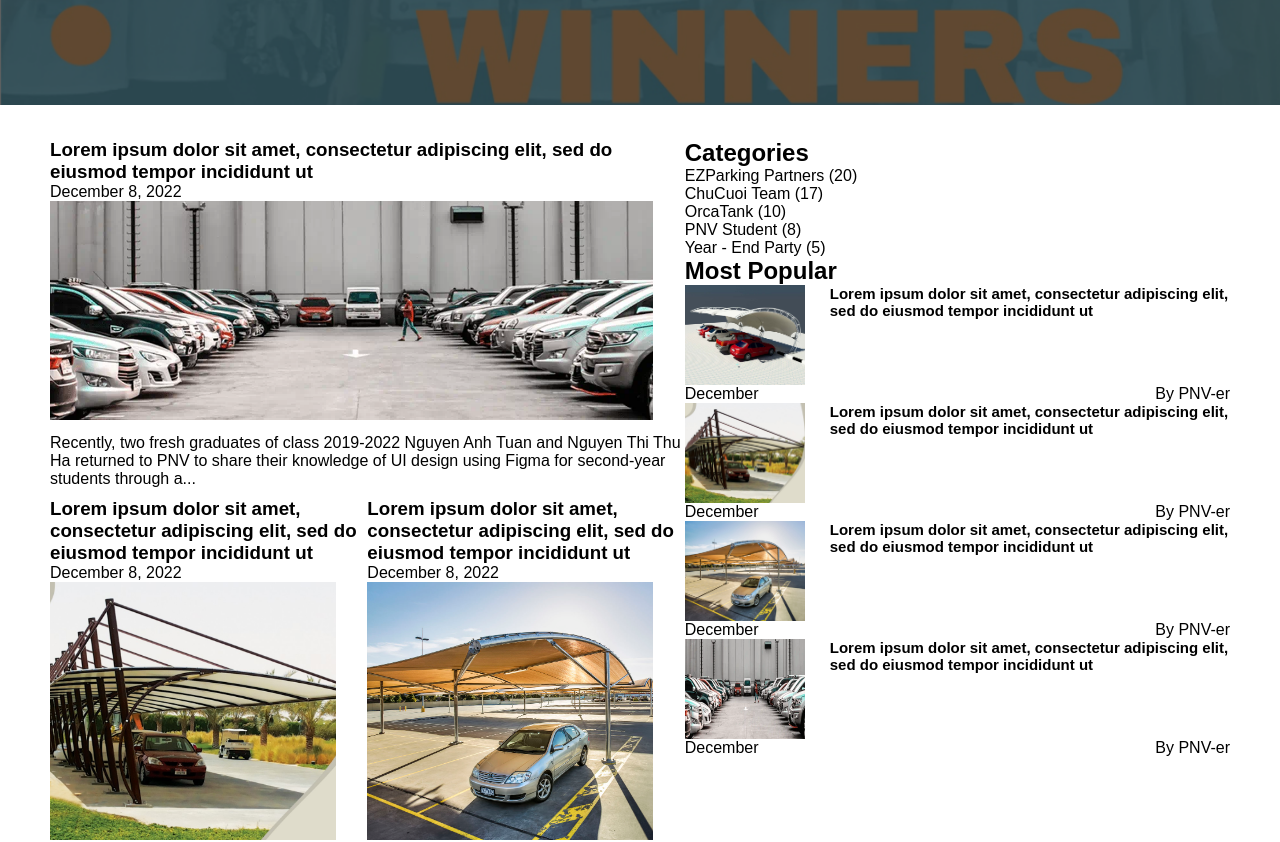
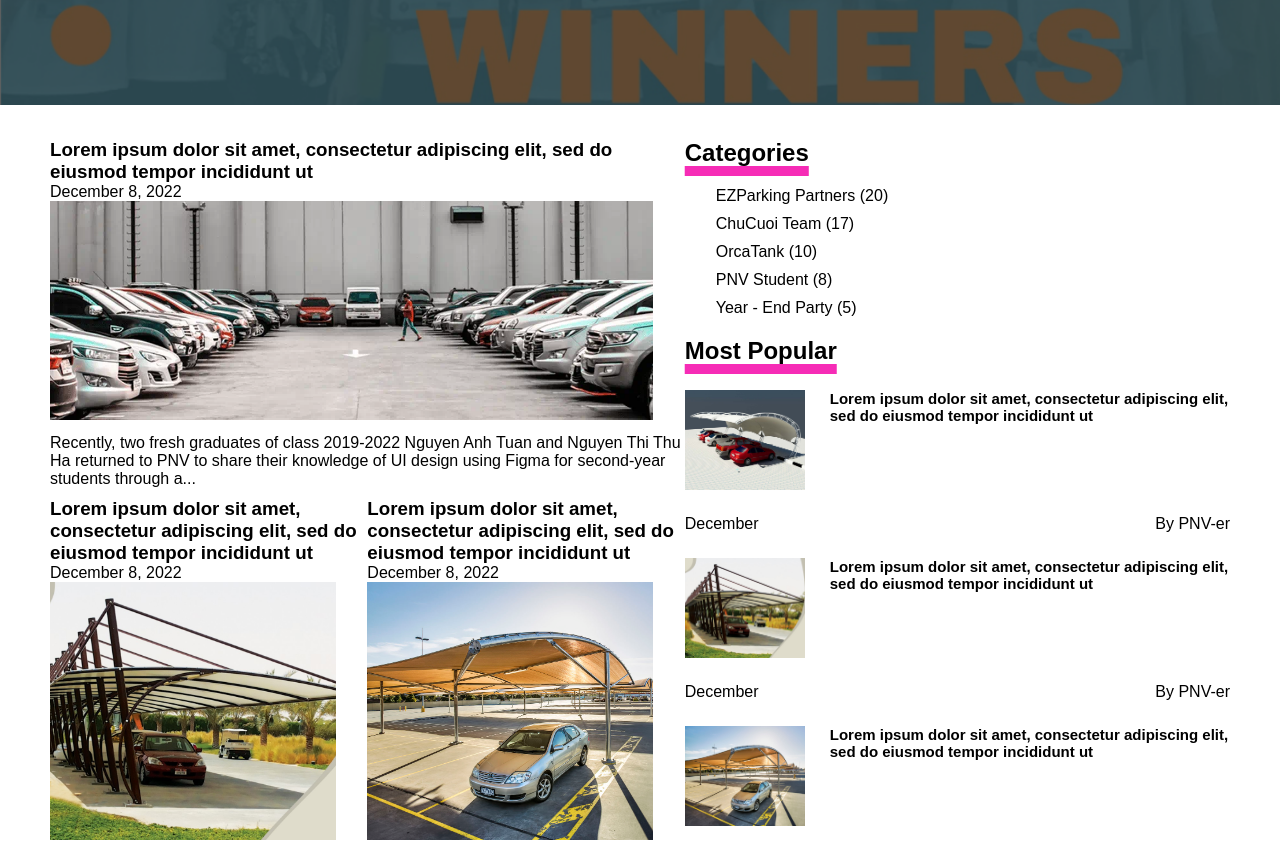
Before and after one commit to HoangMinh23062002/weez, a React (Create React App) app: page / in a window 1280 px wide. Shown: the part 1260-2102 px from the top of the page. Built offline with nearby package versions, Linux system fonts and the light colour scheme.

Commit message:
dieu/buid-blogpage/status: update css for blogpage

```diff
--- a/src/components/containers/blogpagebannerright.jsx
+++ b/src/components/containers/blogpagebannerright.jsx
@@ -8,8 +8,8 @@ export default function Blogpagebannerright() {
     return(
         <div className="blogpage__banner_right">
         <div className="blogpage__banner-cate">
-            <h2>Categories</h2>
-            <ul>
+            <h2 className="title__cate">Categories</h2>
+            <ul className="list__cate">
                 <li>EZParking Partners (20)</li>
                 <li>ChuCuoi Team (17)</li>
                 <li>OrcaTank (10)</li>
@@ -18,7 +18,8 @@ export default function Blogpagebannerright() {
             </ul>
         </div>
         <div className="blogpage__banner-post">
-            <h2>Most Popular</h2>
+            <h2 className="title__post">Most Popular</h2>
+
             <div className="blogpage__banner-post-content">
                 <img className="post__content-img" src={carpark} />
                 <h4 className="post__content-title">Lorem ipsum dolor sit amet, consectetur adipiscing elit, sed do eiusmod tempor incididunt ut </h4>
--- a/src/styles/components/blogpage.css
+++ b/src/styles/components/blogpage.css
@@ -15,6 +15,17 @@ img.banner__image {
 p.banner__top-para {
     margin: 10px 0;
 }
+ul.list__cate {
+    margin: 20px 21px;
+}
+li {
+    margin: 10px;
+}
+h2.title__post {
+    margin: 10px 0;
+    text-decoration: underline rgb(246, 44, 182) 40%;
+}
+
 .blogpage__banner-bottom{
     display: flex;
     margin: 10px 0;
@@ -45,6 +56,10 @@ img.blogpage__banner-child-img {
 }
 .blogpage__banner-post-content {
     display: flex;
+    margin: 25px 0;
+}
+h2.title__cate {
+    text-decoration: underline rgb(246, 44, 182) 40%;
 }
 img.post__content-img {
     width: 120px;
```
